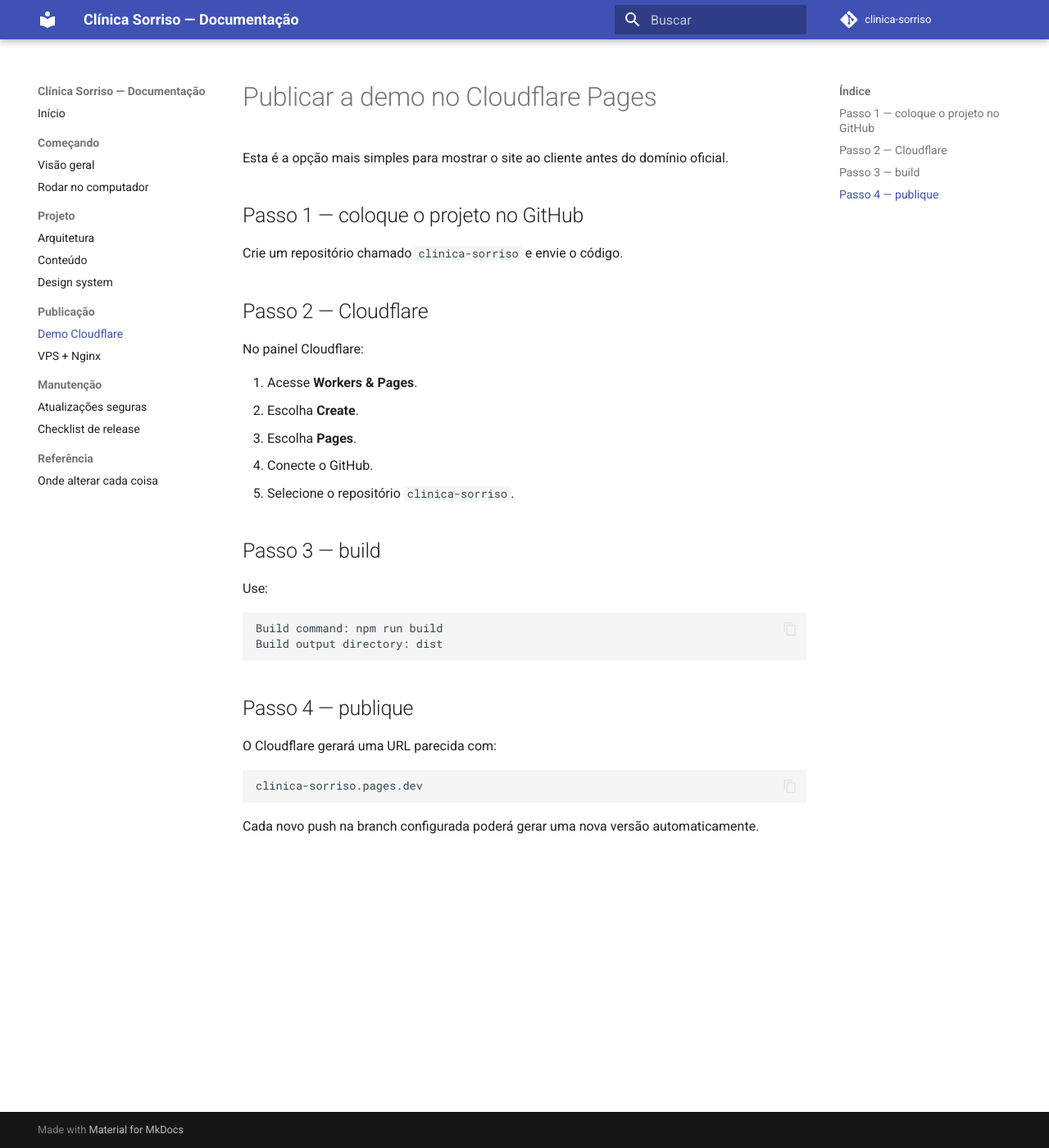
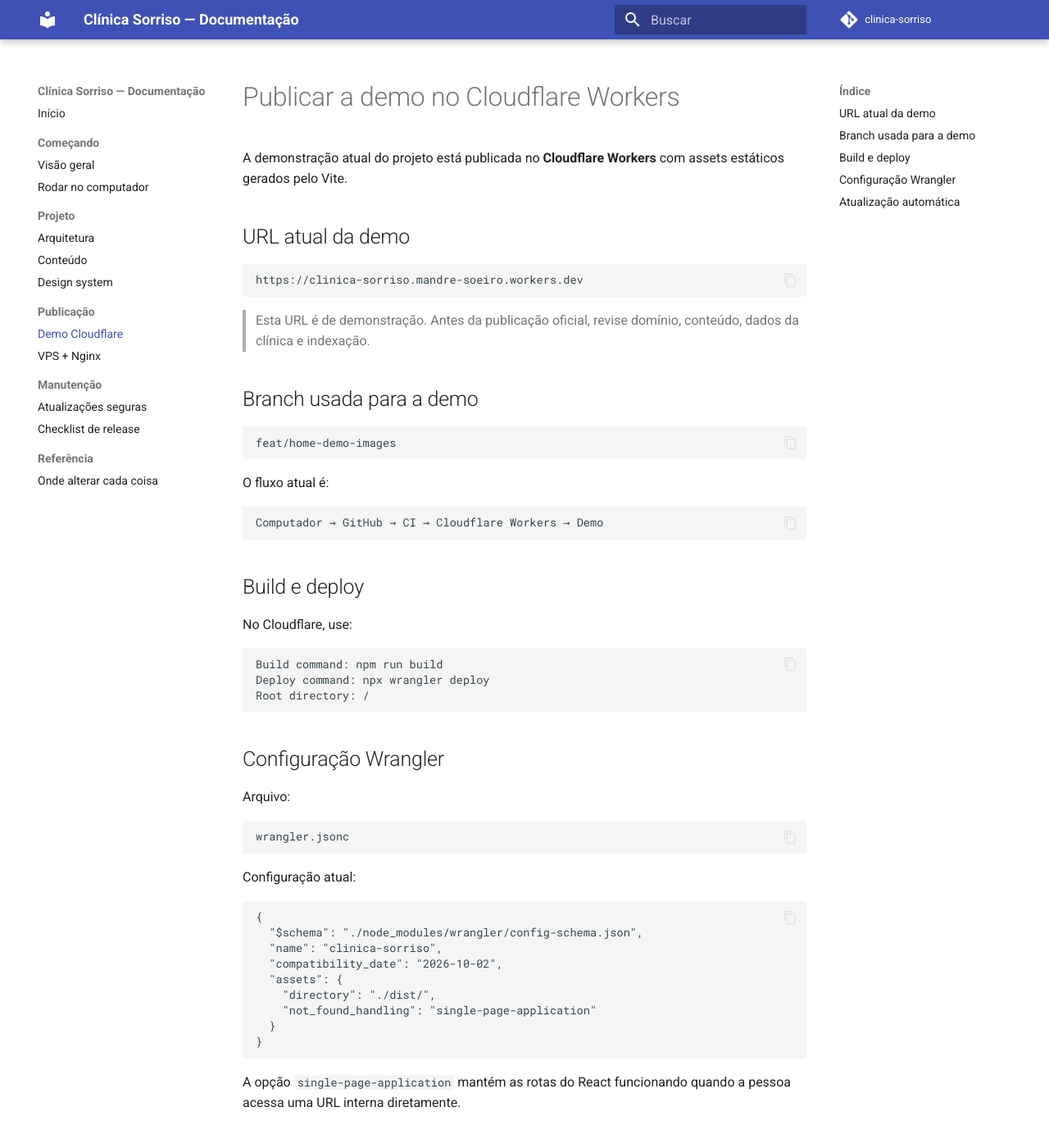
Before and after one commit to mandresoeiro/Clinica-Sorriso, an MkDocs documentation site: the page built from docs/deploy/demo-cloudflare.md, in a window 1280 px wide and 1400 px high. Shown: the whole window at 82% size. Built offline with MkDocs 1.6.1 and Material for MkDocs 9.7.7, drawn with Linux system fonts in a browser that asks for light colours; comment, search, counter and statistics services are not loaded; some of the changed text lies outside the part shown.

Commit message:
docs: update Cloudflare Workers deployment guide

````diff
--- a/docs/deploy/demo-cloudflare.md
+++ b/docs/deploy/demo-cloudflare.md
@@ -1,36 +1,71 @@
-# Publicar a demo no Cloudflare Pages
+# Publicar a demo no Cloudflare Workers
 
-Esta é a opção mais simples para mostrar o site ao cliente antes do domínio oficial.
+A demonstração atual do projeto está publicada no **Cloudflare Workers** com assets estáticos gerados pelo Vite.
 
-## Passo 1 — coloque o projeto no GitHub
+## URL atual da demo
 
-Crie um repositório chamado `clinica-sorriso` e envie o código.
+```text
+https://clinica-sorriso.mandre-soeiro.workers.dev
+```
 
-## Passo 2 — Cloudflare
+> Esta URL é de demonstração. Antes da publicação oficial, revise domínio, conteúdo, dados da clínica e indexação.
 
-No painel Cloudflare:
+## Branch usada para a demo
 
-1. Acesse **Workers & Pages**.
-2. Escolha **Create**.
-3. Escolha **Pages**.
-4. Conecte o GitHub.
-5. Selecione o repositório `clinica-sorriso`.
+```text
+feat/home-demo-images
+```
 
-## Passo 3 — build
+O fluxo atual é:
 
-Use:
+```text
+Computador → GitHub → CI → Cloudflare Workers → Demo
+```
+
+## Build e deploy
+
+No Cloudflare, use:
 
 ```text
 Build command: npm run build
-Build output directory: dist
+Deploy command: npx wrangler deploy
+Root directory: /
 ```
 
-## Passo 4 — publique
+## Configuração Wrangler
 
-O Cloudflare gerará uma URL parecida com:
+Arquivo:
 
 ```text
-clinica-sorriso.pages.dev
+wrangler.jsonc
 ```
 
-Cada novo push na branch configurada poderá gerar uma nova versão automaticamente.
+Configuração atual:
+
+```json
+{
+  "$schema": "./node_modules/wrangler/config-schema.json",
+  "name": "clinica-sorriso",
+  "compatibility_date": "2026-10-02",
+  "assets": {
+    "directory": "./dist/",
+    "not_found_handling": "single-page-application"
+  }
+}
+```
+
+A opção `single-page-application` mantém as rotas do React funcionando quando a pessoa acessa uma URL interna diretamente.
+
+## Atualização automática
+
+Cada novo push na branch configurada no Cloudflare pode gerar um novo build e um novo deployment automaticamente.
+
+Antes de enviar a demo ao cliente, confirme:
+
+- CI do GitHub concluído com sucesso.
+- deployment do Cloudflare concluído.
+- versão mais recente recebendo 100% do tráfego.
+- navegação funcionando no celular e desktop.
+- imagens carregando.
+- WhatsApp abrindo corretamente.
+- conteúdo demonstrativo claramente identificado.
````
